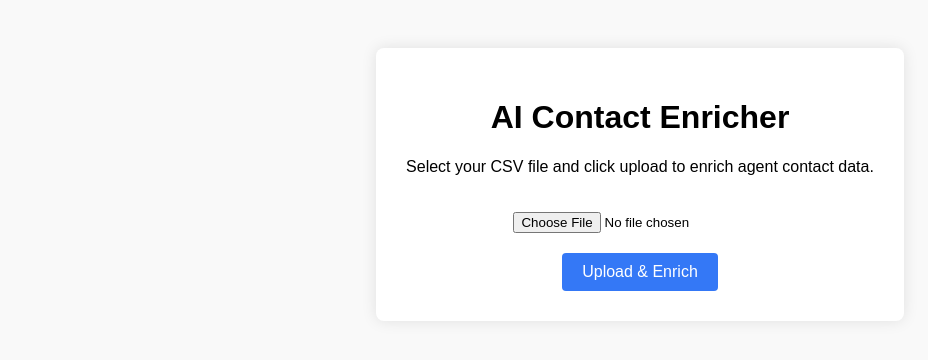
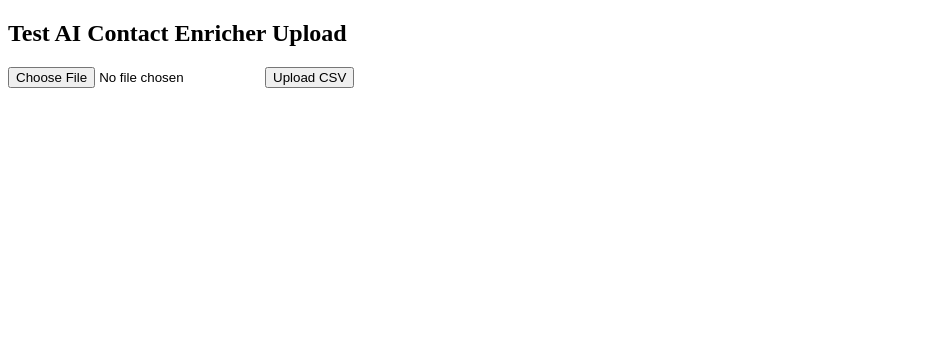
Before and after one commit to AiRealtorSuite/contactenhancer, a Python web app: template templates/index.html in a window 1280 px wide. Shown: the top 360 px of the page, without its empty margins (0-928 px from the left). Run offline with Jinja, Linux system fonts and the light colour scheme; the template is opened without the code that fills it, so the values that code supplies are empty.

Commit message:
Update index.html

```diff
--- a/templates/index.html
+++ b/templates/index.html
@@ -1,54 +1,10 @@
 <!DOCTYPE html>
-<html lang="en">
-<head>
-  <meta charset="UTF-8" />
-  <meta name="viewport" content="width=device-width, initial-scale=1.0"/>
-  <title>AI Contact Enricher</title>
-  <style>
-    body {
-      font-family: Arial, sans-serif;
-      background: #f9f9f9;
-      padding: 40px;
-      text-align: center;
-    }
-
-    .container {
-      background: white;
-      padding: 30px;
-      border-radius: 8px;
-      display: inline-block;
-      box-shadow: 0 0 15px rgba(0,0,0,0.1);
-    }
-
-    input[type="file"] {
-      margin: 20px 0;
-    }
-
-    button {
-      padding: 10px 20px;
-      background-color: #3478f6;
-      color: white;
-      border: none;
-      border-radius: 4px;
-      font-size: 16px;
-      cursor: pointer;
-    }
-
-    button:hover {
-      background-color: #265fcc;
-    }
-  </style>
-</head>
+<html>
 <body>
-  <div class="container">
-    <h1>AI Contact Enricher</h1>
-    <p>Select your CSV file and click upload to enrich agent contact data.</p>
-
-    <form action="/upload/" method="post" enctype="multipart/form-data">
-      <input type="file" name="file" accept=".csv" required />
-      <br />
-      <button type="submit">Upload & Enrich</button>
-    </form>
-  </div>
+  <h2>Test AI Contact Enricher Upload</h2>
+  <form action="/upload_csv" method="post" enctype="multipart/form-data">
+    <input type="file" name="file">
+    <input type="submit" value="Upload CSV">
+  </form>
 </body>
 </html>
```
